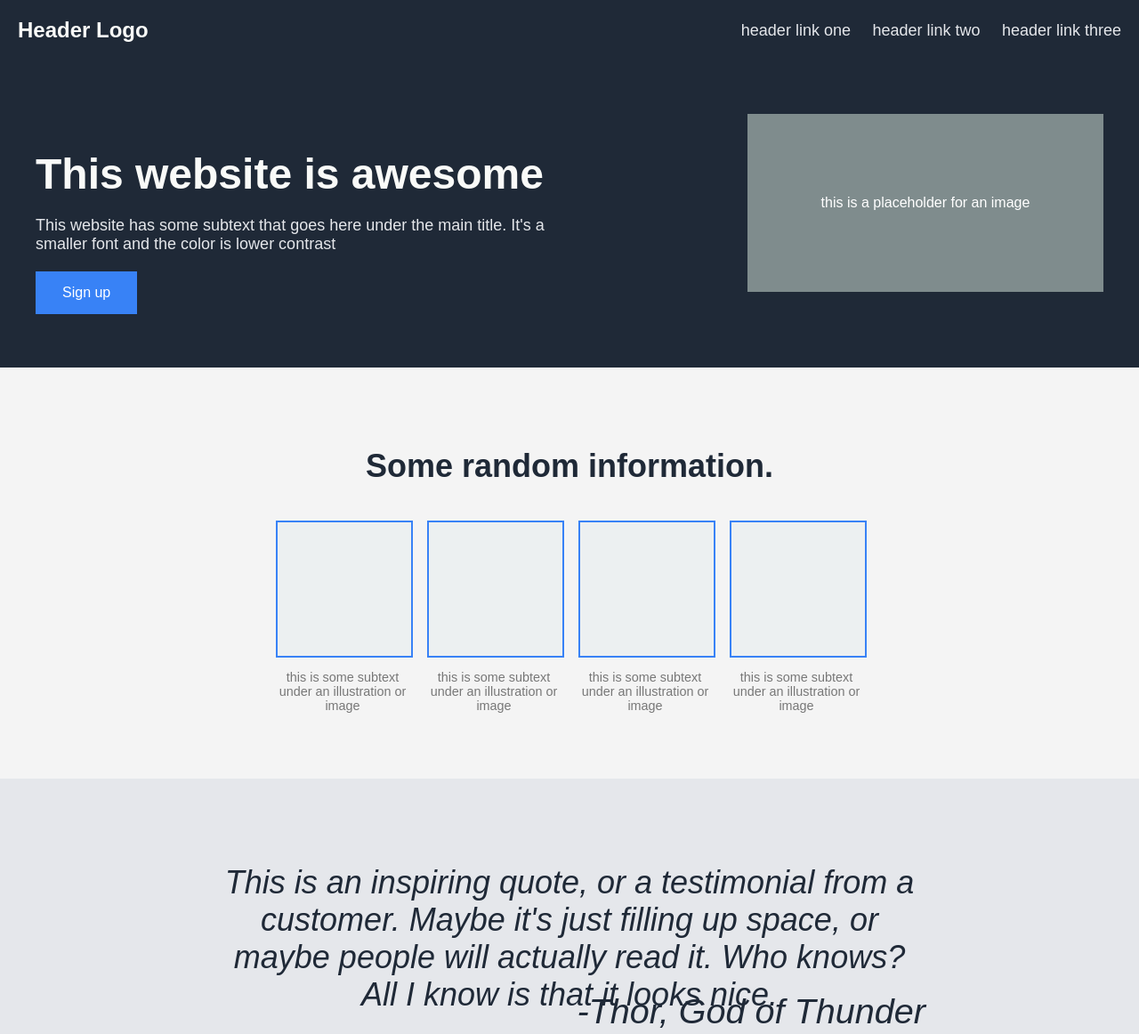
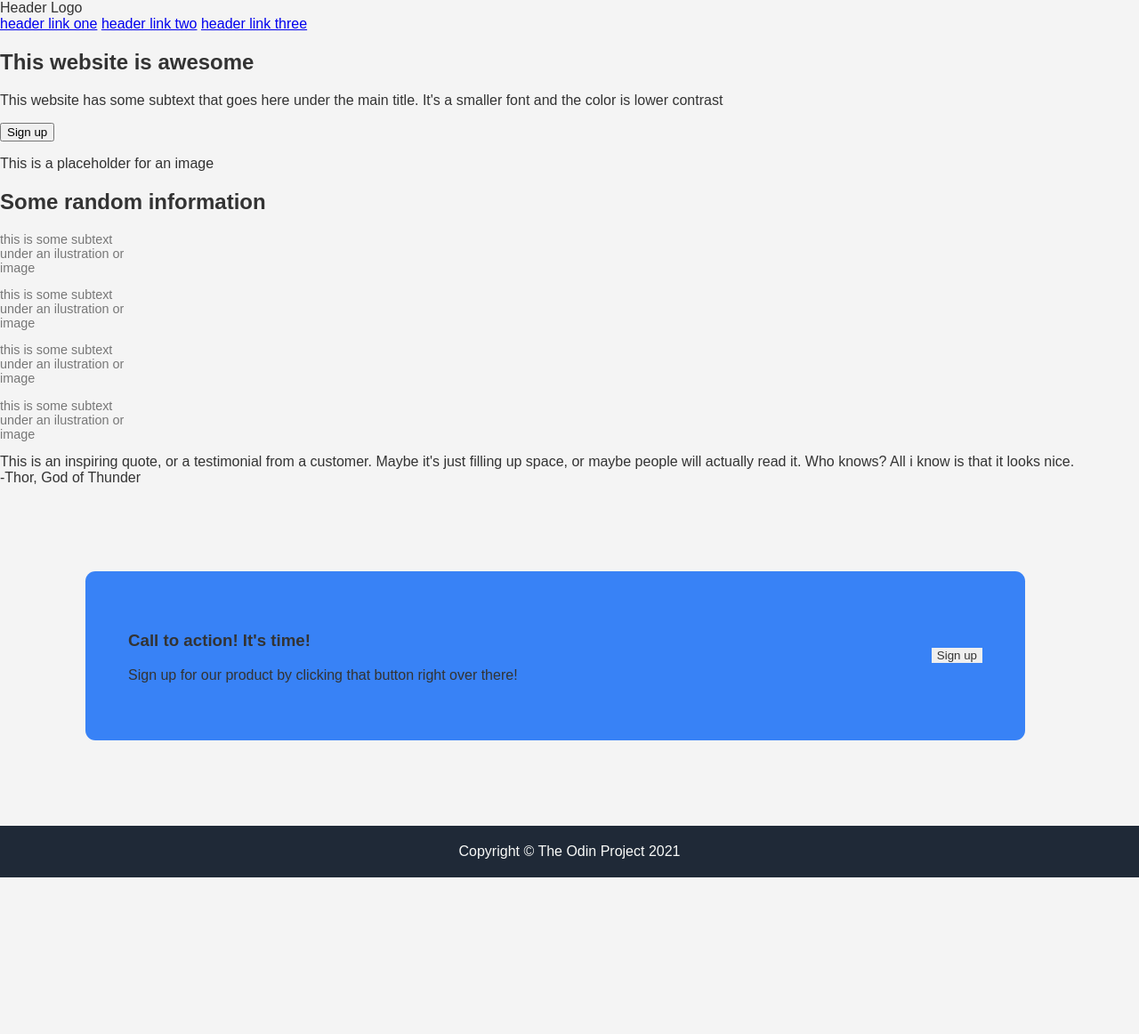
Before and after one commit to b0llull0s/Project-Landing-Page, a plain HTML site: page index.html in a window 1280 px wide. Shown: the top 1162 px of the page at 89% size. After the commit the page ends 986 px from the top, so only its background shows below. Drawn offline with Linux system fonts and the light colour scheme.

Commit message:
Fixing HTML

```diff
--- a/index.html
+++ b/index.html
@@ -3,69 +3,98 @@
 <head>
     <meta charset="UTF-8">
     <meta name="viewport" content="width=device-width, initial-scale=1.0">
-    <title>Awesome Website</title>
+    <title>Landing Page</title>
+    <link rel="preconnect" href="https://fonts.googleapis.com">
+    <link rel="preconnect" href="https://fonts.gstatic.com" crossorigin>
+    <link href="https://fonts.googleapis.com/css2?family=Roboto:ital,wght@0,100;0,300;0,400;0,500;0,700;0,900;1,100;1,300;1,400;1,500;1,700;1,900&display=swap" rel="stylesheet">
     <link rel="stylesheet" href="style.css">
 </head>
 <body>
-    <header class="header">
-        <div class="logo">Header Logo</div>
-        <nav class="nav-links">
+    <main>
+        <!-- Header Section -->
+      <header>
+        <div class="logo">
+            Header Logo
+        </div>
+        <nav>
           <a href="#">header link one</a>
           <a href="#">header link two</a>
           <a href="#">header link three</a>
         </nav>
       </header>
-
-    <section class="hero-section">
-        <div class="hero-text">
+    <!-- Hero Section -->
+      <section class="hero">
+        <div class="hero-content">
           <h1>This website is awesome</h1>
-            <p>This website has some subtext that goes here under the main title. It's a smaller font and the color is lower contrast</p>
-            <button class="sign-up">Sign up</button>
+          <p>This website has some subtext that goes here under the
+            main title. It's a smaller font and the color is
+            lower contrast</p>
+          <button>Sign up</button>
         </div>
-        <div class="hero-image">
-            <div class="image-placeholder">this is a placeholder for an image</div>
+        <div class="hero-img">
+          <p>This is a placeholder for an image</p>
         </div>
       </section>
-
-    <section class="info-section">
-        <h2>Some random information.</h2>
-        <div class="info-cards">
+    <!-- Info Section -->
+      <section class="info">
+        <h2>Some random information</h2>
+        <div class="card-row">
           <div class="card">
-                <div class="card-placeholder"></div>
-                <p>this is some subtext under an illustration or image</p>
+              <div class="card-img">
+              </div>
+              <p>this is some subtext under an
+                ilustration or image</p>
           </div>
           <div class="card">
-                <div class="card-placeholder"></div>
-                <p>this is some subtext under an illustration or image</p>
+            <div class="card-img">
+
+            </div>
+            <p>this is some subtext under an
+                ilustration or image</p>
           </div>
           <div class="card">
-                <div class="card-placeholder"></div>
-                <p>this is some subtext under an illustration or image</p>
+            <div class="card-img">
+
+            </div>
+              <p>this is some subtext under an
+                ilustration or image</p>
           </div>
           <div class="card">
-                <div class="card-placeholder"></div>
-                <p>this is some subtext under an illustration or image</p>
+            <div class="card-img">
+
+            </div>
+              <p>this is some subtext under an
+                ilustration or image</p>
           </div>
         </div>
       </section>
-
-    <section class="quote-section">
-        <blockquote>
-            <p>This is an inspiring quote, or a testimonial from a customer. Maybe it's just filling up space, or maybe people will actually read it. Who knows? All I know is that it looks nice.</p>
-            <footer>-Thor, God of Thunder</footer>
-        </blockquote>
+<!-- Info Section -->
+      <section class="quotes">
+        <div class="quote">
+          <div class="quote-text">
+            This is an inspiring quote, or a testimonial
+            from a customer. Maybe it's just filling up space,
+            or maybe people will actually read it. Who knows?
+            All i know is that it looks nice.
+          </div>
+          <div class="quote-author">-Thor, God of Thunder</div>
+        </div>
       </section>
-
-    <section class="cta-section">
-        <div class="cta-content">
-            <h2>Call to action! It’s time!</h2>
-            <p>Sign up for our product by clicking that button right over there!</p>
+<!-- CTA Section -->
+      <section class="cta">
+        <div class="cta-container">
+          <div class="cta-text">
+            <h3>Call to action! It's time!</h3>
+            <p>Sign up for our product by
+                clicking that button right over there!</p>
+          </div>
           <button class="cta-button">Sign up</button>
         </div>
       </section>
-
-    <footer class="footer">
-        <p>Copyright © The Odin Project 2021</p>
-    </footer>
+    </main>
+    <!-- Footer Section -->
+    <div class="footer">
+        Copyright &#169 The Odin Project 2021
+    </div>
 </body>
 </html>
--- a/style.css
+++ b/style.css
@@ -3,21 +3,17 @@ body {
     margin: 0;
     font-family: Arial, sans-serif;
     color: #333;
+    background-color: #f4f4f4;
 }
 
 /* Header Styles */
 .header {
     background-color: #1F2937;
     color: #F9FAF8;
-    padding: 20px;
     display: flex;
     justify-content: space-between;
     align-items: center;
-}
-
-.header .logo {
-    font-size: 24px;
-    font-weight: bold;
+    padding: 20px 200px; /* Horizontal padding */
 }
 
 .nav-links a {
@@ -30,12 +26,14 @@ body {
 /* Hero Section Styles */
 .hero-section {
     display: flex;
-    padding: 60px 40px;
+    align-items: center;
+    justify-content: space-between;
     background-color: #1F2937;
     color: #F9FAF8;
-    justify-content: space-between;
+    padding: 40px 200px; /* Horizontal padding matches the header */
 }
 
+/* Adjust text alignment and spacing */
 .hero-text {
     max-width: 50%;
 }
@@ -71,6 +69,7 @@ body {
     align-items: center;
     color: white;
 }
+
 
 /* Info Section Styles */
 .info-section {
@@ -119,56 +118,43 @@ body {
 
 .quote-section blockquote {
     max-width: 800px;
-    margin: 0 auto;
+    margin: 0;
     font-size: 36px;
     font-weight: 300;
     font-style: italic;
     color: #1F2937;
-    position: relative;
 }
 
 .quote-section footer {
     margin-top: 20px;
     font-size: 1.1em;
     color: #1F2937;
-    position: absolute;
-    right: 0;
-    bottom: -20px;
+    text-align: right;
 }
 
-/* CTA Section Styles */
-.cta-section {
-    padding: 60px 40px;
-    background-color: #3882F6;
-    color: white;
-    text-align: center;
-    display: flex;
-    justify-content: center;
-    align-items: center;
+/* CTA section specific things */
+.cta {
+    padding: 6rem;
 }
 
-.cta-content {
-    max-width: 600px;
+.cta * {
+    color: var(--hero-main-text)
 }
 
-.cta-content h2 {
-    margin-bottom: 10px;
-    font-size: 24px;
-    font-weight: bold;
+.cta button {
+    border: 2px solid var(--hero-main-text);
 }
 
-.cta-content p {
-    margin-bottom: 20px;
-    font-size: 18px;
-}
-
-.cta-button {
-    background-color: #1F2937;
-    color: white;
-    border: none;
-    padding: 15px 30px;
-    font-size: 1em;
-    cursor: pointer;
+.cta-container {
+    /* box-sizing: border-box; */
+    display:flex ;
+    justify-content: space-between;
+    gap: 4rem;
+    align-items: center;
+    max-width: 60rem;
+    padding: 3rem 3rem;
+    border-radius: 0.7rem;
+    background-color: #3882F6;
 }
 
 /* Footer Styles */
```
Lines whose indentation alone changed are shown as unchanged.
